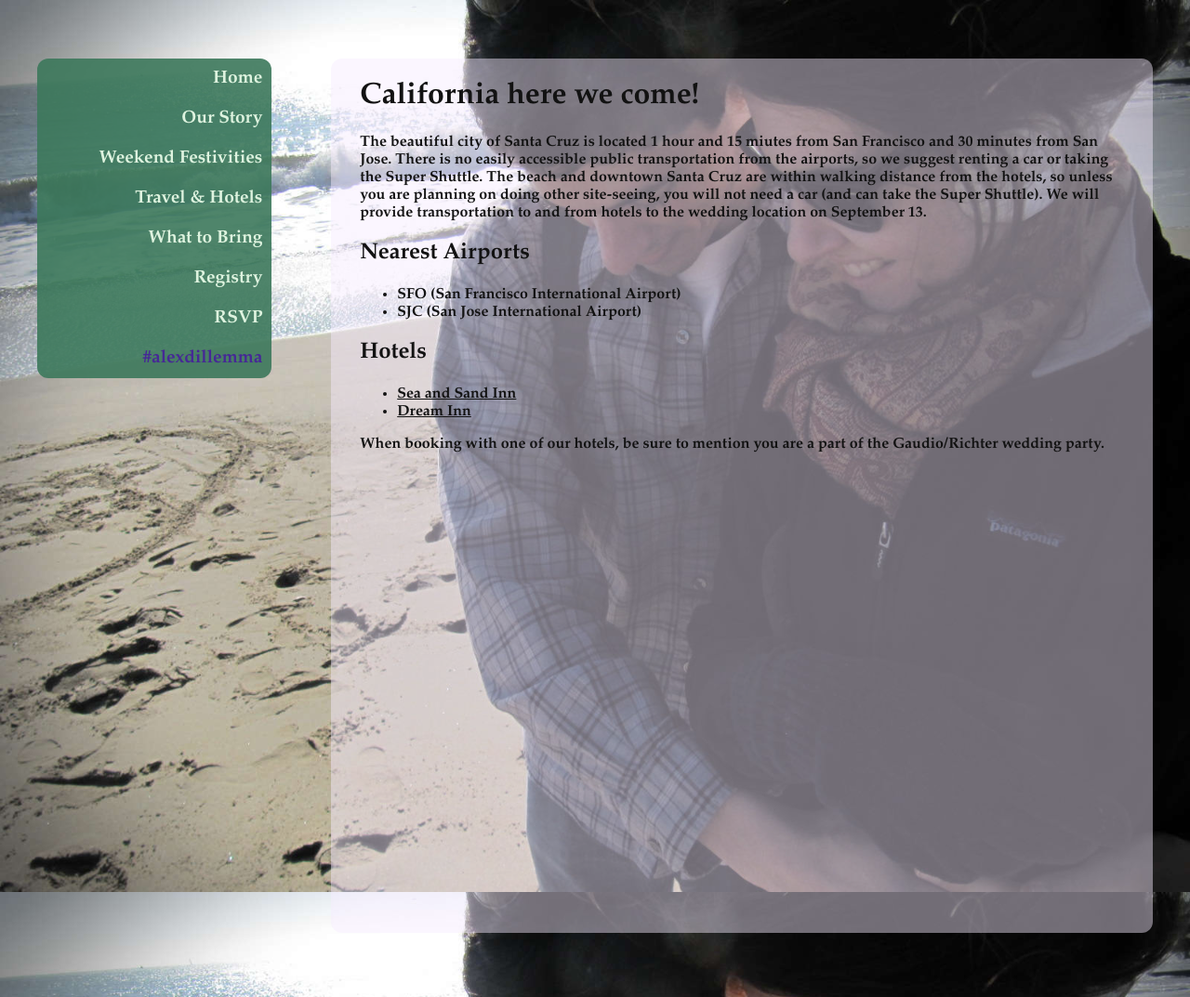
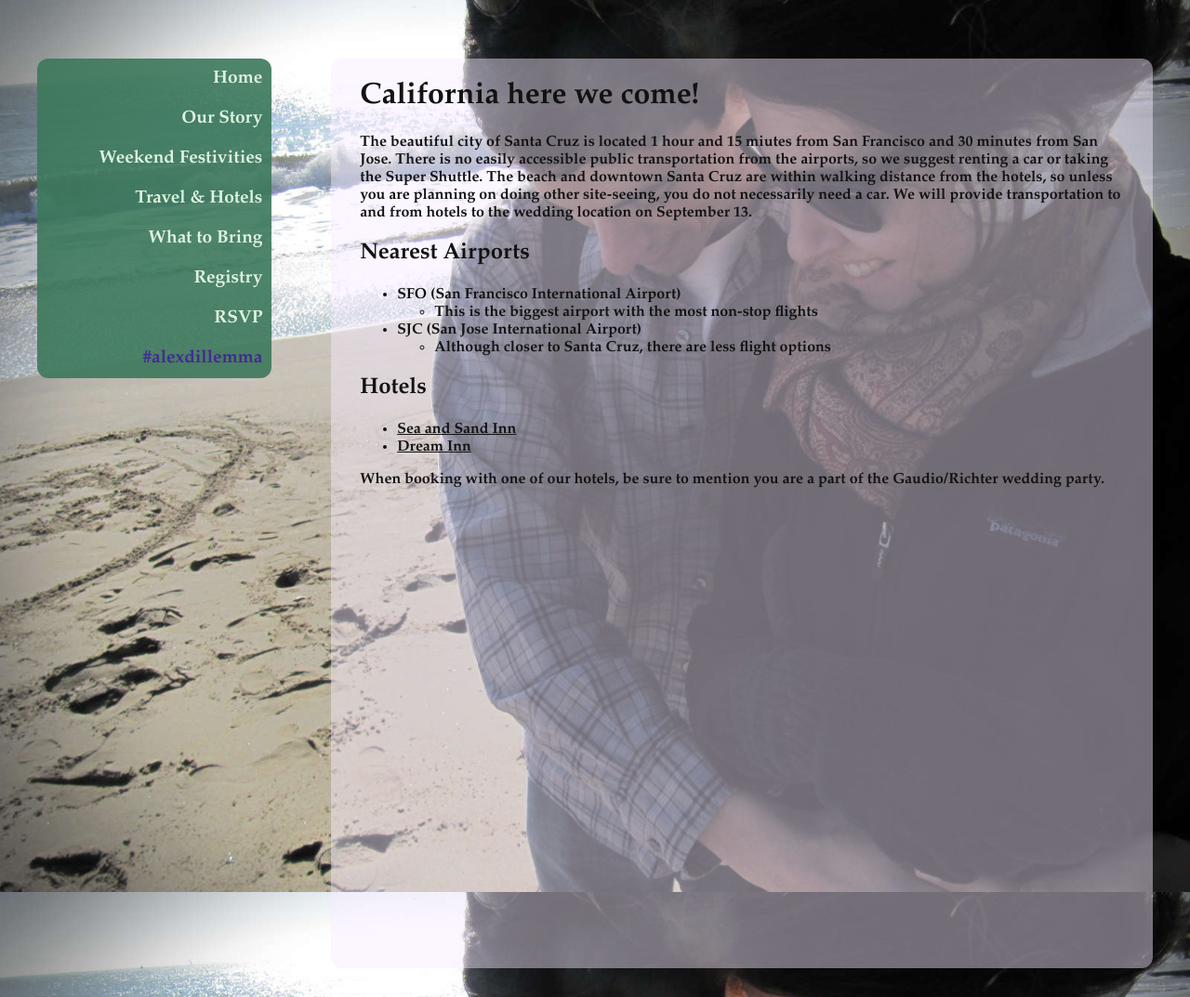
Before and after one commit to adgaudio/wedding, a Jekyll site: the page built from information.md, in a window 1280 px wide. Shown: the whole page at 93% size. Built offline with Jekyll 4.4.1, drawn with Linux system fonts in a browser that asks for light colours; Markdown is read by kramdown in place of the engine named in the settings.

Commit message:
Update information.md

```diff
--- a/information.md
+++ b/information.md
@@ -23,13 +23,15 @@
 California here we come!
 =====
 
-The beautiful city of Santa Cruz is located 1 hour and 15 miutes from San Francisco and 30 minutes from San Jose.  There is no easily accessible public transportation from the airports, so we suggest renting a car or taking the Super Shuttle. The beach and downtown Santa Cruz are within walking distance from the hotels, so unless you are planning on doing other site-seeing, you will not need a car (and can take the Super Shuttle). We will provide transportation to and from hotels to the wedding location on September 13.
+The beautiful city of Santa Cruz is located 1 hour and 15 miutes from San Francisco and 30 minutes from San Jose.  There is no easily accessible public transportation from the airports, so we suggest renting a car or taking the Super Shuttle. The beach and downtown Santa Cruz are within walking distance from the hotels, so unless you are planning on doing other site-seeing, you do not necessarily need a car. We will provide transportation to and from hotels to the wedding location on September 13.
+
 
 Nearest Airports
 -----
 - SFO (San Francisco International Airport)
+    - This is the biggest airport with the most non-stop flights
 - SJC (San Jose International Airport)
-
+    - Although closer to Santa Cruz, there are less flight options
 
 Hotels
 -----
```
